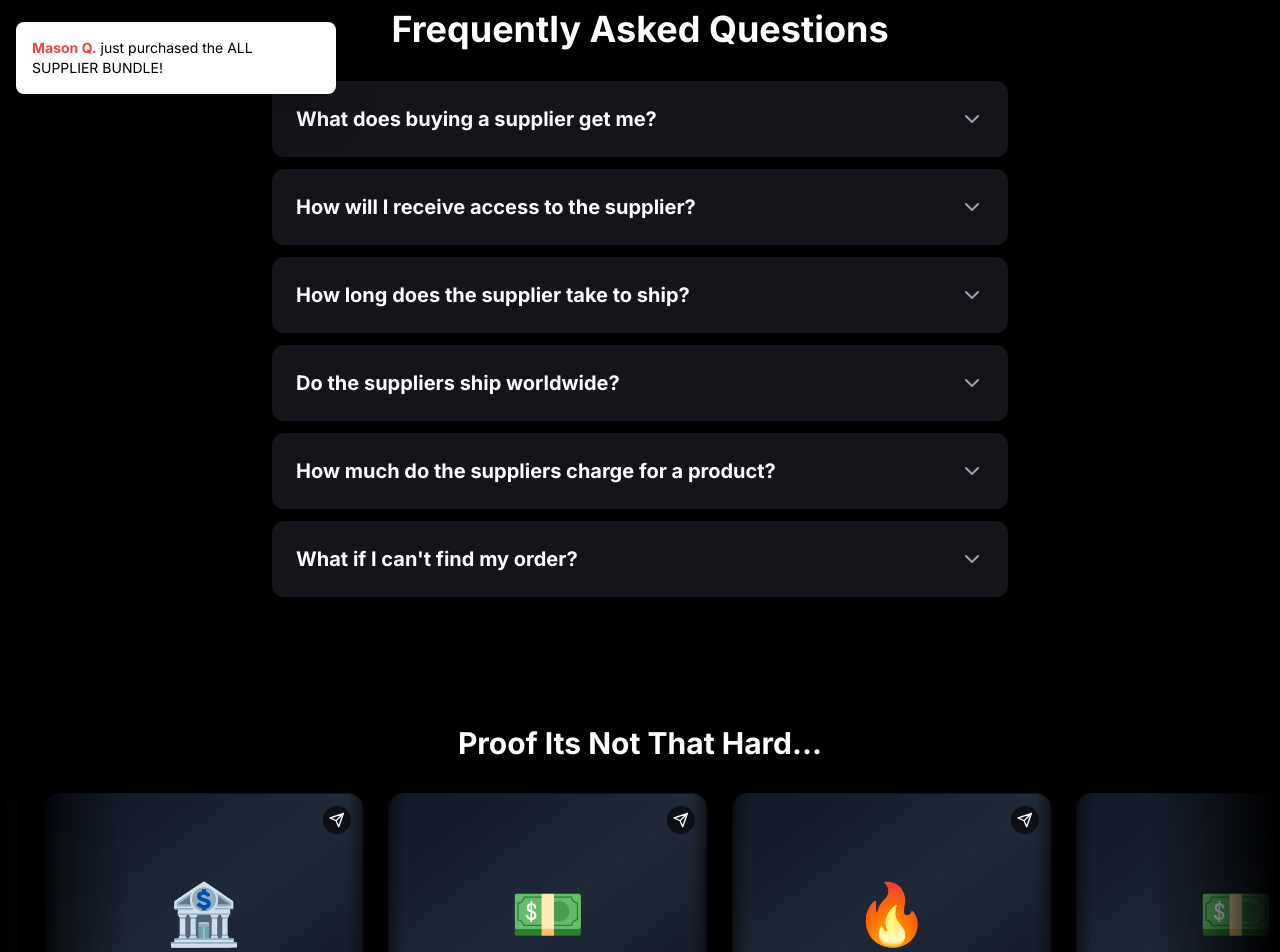
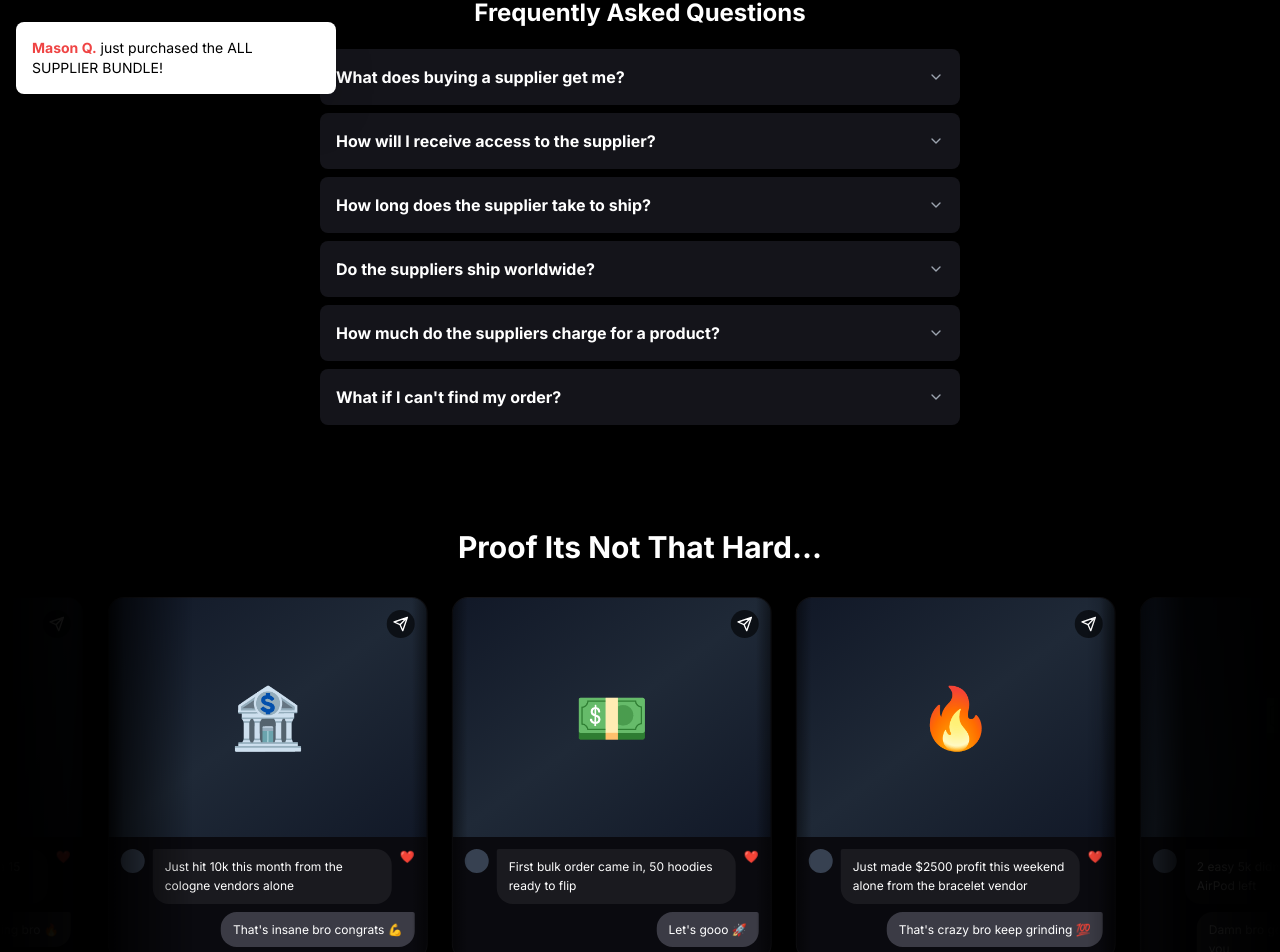
Before and after one commit to Expandingmind/Dochy, a Next.js app: page / in a window 1280 px wide. Shown: the part 690-1642 px from the top of the page. Built offline with nearby package versions, Linux system fonts and the light colour scheme.

Commit message:
Move nav links lower, compress FAQ section, add wider black padding to proof section

```diff
--- a/src/components/FAQSection.tsx
+++ b/src/components/FAQSection.tsx
@@ -35,26 +35,26 @@ export function FAQSection() {
   const [openIndex, setOpenIndex] = useState<number | null>(null);
 
   return (
-    <section id="faq" className="py-12 md:py-16 bg-black">
-      <div className="container mx-auto px-4 max-w-3xl">
-        <h2 className="text-2xl md:text-4xl font-bold text-white text-center mb-8 whitespace-nowrap">
+    <section id="faq" className="py-8 md:py-10 bg-black">
+      <div className="container mx-auto px-4 max-w-2xl">
+        <h2 className="text-xl md:text-2xl font-bold text-white text-center mb-5 whitespace-nowrap">
           Frequently Asked Questions
         </h2>
 
-        <div className="space-y-3">
+        <div className="space-y-2">
           {faqs.map((faq, i) => (
             <div
               key={i}
-              className="bg-[#14141a] rounded-xl overflow-hidden"
+              className="bg-[#14141a] rounded-lg overflow-hidden"
             >
               <button
                 onClick={() => setOpenIndex(openIndex === i ? null : i)}
-                className="w-full flex items-center justify-between p-4 md:p-6 text-left hover:bg-white/[0.02] transition-colors"
+                className="w-full flex items-center justify-between p-3 md:p-4 text-left hover:bg-white/[0.02] transition-colors"
               >
-                <span className="text-base md:text-xl font-bold text-white leading-tight pr-2">{faq.question}</span>
+                <span className="text-sm md:text-base font-bold text-white leading-tight pr-2">{faq.question}</span>
                 <ChevronDown
                   className={cn(
-                    "w-6 h-6 text-gray-400 transition-transform duration-300 flex-shrink-0 ml-3",
+                    "w-4 h-4 text-gray-400 transition-transform duration-300 flex-shrink-0 ml-2",
                     openIndex === i ? "rotate-180" : "rotate-0"
                   )}
                 />
@@ -62,10 +62,10 @@ export function FAQSection() {
               <div
                 className={cn(
                   "overflow-hidden transition-all duration-300 ease-in-out",
-                  openIndex === i ? "max-h-56 opacity-100" : "max-h-0 opacity-0"
+                  openIndex === i ? "max-h-48 opacity-100" : "max-h-0 opacity-0"
                 )}
               >
-                <p className="px-4 md:px-6 pb-4 md:pb-6 text-gray-300 text-sm md:text-lg font-medium leading-relaxed">
+                <p className="px-3 md:px-4 pb-3 md:pb-4 text-gray-300 text-xs md:text-sm font-medium leading-relaxed">
                   {faq.answer}
                 </p>
               </div>
--- a/src/components/Header.tsx
+++ b/src/components/Header.tsx
@@ -78,7 +78,7 @@ export function Header() {
           </div>
 
           {/* Bottom Row: Desktop Navigation (Centered under Logo) */}
-          <nav className="hidden md:flex items-center gap-8 mt-5">
+          <nav className="hidden md:flex items-center gap-8 mt-8">
             {navLinks.map((link) => (
               <Link
                 key={link.name}
--- a/src/components/ProofSection.tsx
+++ b/src/components/ProofSection.tsx
@@ -100,10 +100,10 @@ export function ProofSection() {
       </div>
 
       {/* Scrolling Proof Cards */}
-      <div className="w-full overflow-hidden relative">
-        {/* Edge fade overlays */}
-        <div className="absolute inset-y-0 left-0 w-16 md:w-32 bg-gradient-to-r from-black to-transparent z-20 pointer-events-none" />
-        <div className="absolute inset-y-0 right-0 w-16 md:w-32 bg-gradient-to-l from-black to-transparent z-20 pointer-events-none" />
+      <div className="w-full overflow-hidden relative px-8 md:px-16">
+        {/* Edge fade overlays - wider black padding */}
+        <div className="absolute inset-y-0 left-0 w-24 md:w-48 bg-gradient-to-r from-black via-black/90 to-transparent z-20 pointer-events-none" />
+        <div className="absolute inset-y-0 right-0 w-24 md:w-48 bg-gradient-to-l from-black via-black/90 to-transparent z-20 pointer-events-none" />
 
         <div className="flex gap-6 animate-marquee-fast w-max">
           {[...proofCards, ...proofCards, ...proofCards, ...proofCards].map((card, i) => (
```
